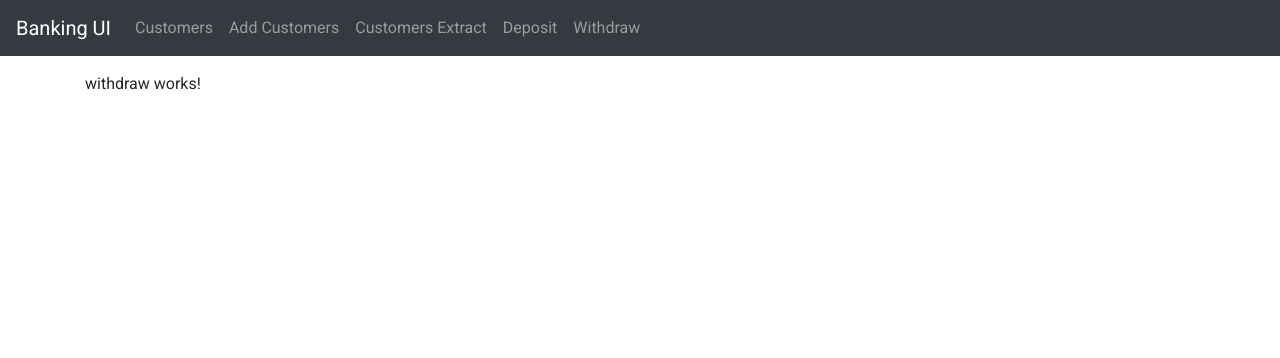
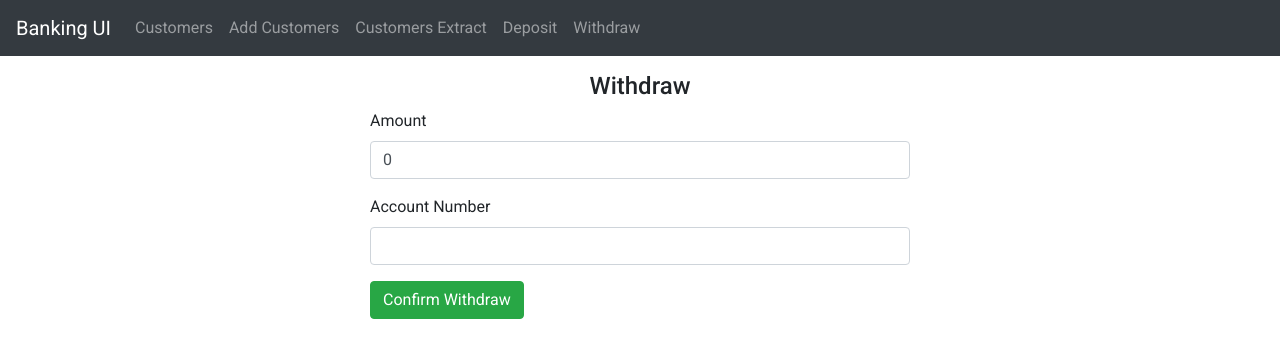
Before and after one commit to MateusFirmino/banking-ui, an Angular app: page /withdraw in a window 1280 px wide. Shown: the top 358 px of the page. Built offline with nearby package versions, Linux system fonts and the light colour scheme.

Commit message:
implementa deposito e saque

```diff
--- /dev/null
+++ b/src/app/TransactionCreateRequest.ts
@@ -0,0 +1,4 @@
+export interface TransactionCreateRequest {
+  amount: number
+  accountNumber: string
+}
--- /dev/null
+++ b/src/app/TransactionCreateResponse.ts
@@ -0,0 +1,7 @@
+export interface TransactionCreateResponse {
+  id: number
+  amount: number
+  date: Date
+  accountNumber: string
+  transactionType: string
+}
--- a/src/app/components/deposit/deposit.component.html
+++ b/src/app/components/deposit/deposit.component.html
@@ -1 +1,23 @@
-<p>deposit works!</p>
+<div class="row justify-content-center align-items-center">
+  <div class="col-md-6">
+    <h4 class="text-center">Deposit</h4> <!-- Título centralizado -->
+    <div class="submit-form">
+      @if (!submitted) {
+      <div class="form-group">
+        <label for="name">Amount</label>
+        <input type="text" class="form-control" id="amount" required [(ngModel)]="transactionCreateRequest.amount" name="amount" />
+      </div>
+
+      <div class="form-group">
+        <label for="accountNumber">Account Number</label>
+        <input class="form-control" id="accountNumber" required [(ngModel)]="transactionCreateRequest.accountNumber"
+          name="accountNumber" />
+      </div>
+      <button (click)="saveDeposit()" class="btn btn-success">Confirm Deposit</button>
+      } @else {
+      <h4 class="text-center">Deposit made successfully!</h4>
+      <button class="btn btn-success text-center" (click)="newDeposit()"> Add</button>
+      }
+    </div>
+  </div>
+</div>
--- a/src/app/components/deposit/deposit.component.ts
+++ b/src/app/components/deposit/deposit.component.ts
@@ -1,4 +1,7 @@
 import { Component } from '@angular/core';
+import { CustomerService } from '../../services/customer.service';
+import { Transaction } from '../../models/transaction.model';
+import { TransactionCreateRequest } from '../../TransactionCreateRequest';
 
 @Component({
   selector: 'app-deposit',
@@ -6,5 +9,43 @@ import { Component } from '@angular/core';
   styleUrl: './deposit.component.css'
 })
 export class DepositComponent {
+  transaction: Transaction = {
+    amount: 0,
+    date: new Date(),
+    accountNumber: '',
+    transactionType: ''
+  };
+  submitted = false;
+
+  transactionCreateRequest: TransactionCreateRequest = {
+    amount: 0,
+    accountNumber: '',
+  };
+
+  constructor(private customerService: CustomerService) {}
+
+  saveDeposit(): void {
+    const data = {
+      amount: this.transactionCreateRequest,
+      accountNumber: this.transaction.accountNumber
+    };
+
+    this.customerService.createDeposit(this.transactionCreateRequest)
+      .subscribe({
+        next: (res) => {
+          console.log(res);
+          this.submitted = true;
+        },
+        error: (e) => console.error(e)
+      });
+  }
+
+  newDeposit(): void {
+    this.submitted = false;
+    this.transactionCreateRequest = {
+      amount: 0,
+      accountNumber: ''
+    };
+  }
 
 }
--- a/src/app/components/withdraw/withdraw.component.html
+++ b/src/app/components/withdraw/withdraw.component.html
@@ -1 +1,23 @@
-<p>withdraw works!</p>
+<div class="row justify-content-center align-items-center">
+  <div class="col-md-6">
+    <h4 class="text-center">Withdraw</h4>
+    <div class="submit-form">
+      @if (!submitted) {
+      <div class="form-group">
+        <label for="name">Amount</label>
+        <input type="text" class="form-control" id="amount" required [(ngModel)]="transactionCreateRequest.amount" name="amount" />
+      </div>
+
+      <div class="form-group">
+        <label for="accountNumber">Account Number</label>
+        <input class="form-control" id="accountNumber" required [(ngModel)]="transactionCreateRequest.accountNumber"
+          name="accountNumber" />
+      </div>
+      <button (click)="saveWithdraw()" class="btn btn-success">Confirm Withdraw</button>
+      } @else {
+      <h4 class="text-center">Withdraw made successfully!</h4>
+      <button class="btn btn-success text-center" (click)="newWithdraw()"> Add</button>
+      }
+    </div>
+  </div>
+</div>
--- a/src/app/components/withdraw/withdraw.component.ts
+++ b/src/app/components/withdraw/withdraw.component.ts
@@ -1,4 +1,7 @@
 import { Component } from '@angular/core';
+import { TransactionCreateRequest } from '../../TransactionCreateRequest';
+import { CustomerService } from '../../services/customer.service';
+import { Transaction } from '../../models/transaction.model';
 
 @Component({
   selector: 'app-withdraw',
@@ -6,5 +9,43 @@ import { Component } from '@angular/core';
   styleUrl: './withdraw.component.css'
 })
 export class WithdrawComponent {
+  transaction: Transaction = {
+    amount: 0,
+    date: new Date(),
+    accountNumber: '',
+    transactionType: ''
+  };
+  submitted = false;
+
+  transactionCreateRequest: TransactionCreateRequest = {
+    amount: 0,
+    accountNumber: '',
+  };
+
+  constructor(private customerService: CustomerService) { }
+
+  saveWithdraw(): void {
+    const data = {
+      amount: this.transactionCreateRequest,
+      accountNumber: this.transaction.accountNumber
+    };
+
+    this.customerService.createWithdraw(this.transactionCreateRequest)
+      .subscribe({
+        next: (res) => {
+          console.log(res);
+          this.submitted = true;
+        },
+        error: (e) => console.error(e)
+      });
+  }
+
+  newWithdraw(): void {
+    this.submitted = false;
+    this.transactionCreateRequest = {
+      amount: 0,
+      accountNumber: ''
+    };
+  }
 
 }
--- a/src/app/services/customer.service.ts
+++ b/src/app/services/customer.service.ts
@@ -5,6 +5,8 @@ import { ApiResponse } from '../ApiResponse';
 import { CustomerPage } from '../CustomerPage';
 import { CustomerCreateResponse } from '../CustomerCreateResponse';
 import { CustomerCreateRequest } from '../CustomerCreateRequest';
+import { TransactionCreateResponse } from '../TransactionCreateResponse';
+import { TransactionCreateRequest } from '../TransactionCreateRequest';
 
 const baseUrl = 'http://localhost:8080/banking-api/customer';
 
@@ -13,7 +15,7 @@ const baseUrl = 'http://localhost:8080/banking-api/customer';
 })
 export class CustomerService {
 
-  constructor(private http: HttpClient){}
+  constructor(private http: HttpClient) { }
 
   getAllCustomers(): Observable<ApiResponse<CustomerPage>> {
     return this.http.get<ApiResponse<CustomerPage>>(`${baseUrl}`);
@@ -25,6 +27,13 @@ export class CustomerService {
 
   createCustomer(createRequest: CustomerCreateRequest): Observable<ApiResponse<CustomerCreateResponse>> {
     return this.http.post<ApiResponse<CustomerCreateResponse>>(`${baseUrl}`, createRequest);
+  }
+
+  createDeposit(createRequest: TransactionCreateRequest): Observable<ApiResponse<TransactionCreateResponse>> {
+    return this.http.post<ApiResponse<TransactionCreateResponse>>(`${baseUrl}/deposit`, createRequest);
+  }
+
+  createWithdraw(createRequest: TransactionCreateRequest): Observable<ApiResponse<TransactionCreateResponse>> {
+    return this.http.post<ApiResponse<TransactionCreateResponse>>(`${baseUrl}/withdraw`, createRequest);
+  }
 }
-
-}
```
